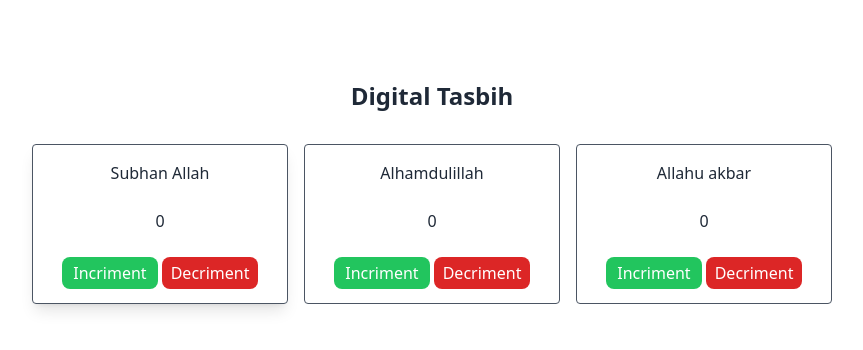
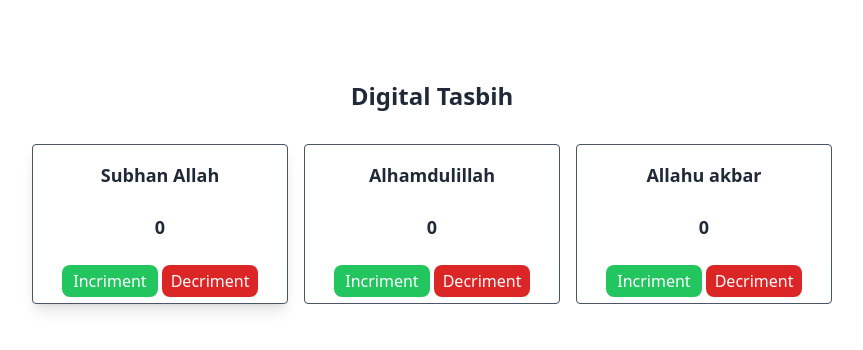
Before and after one commit to pekulhossain/Digital_Tasbihi, a plain HTML site: page index.html in a window 1280 px wide. Shown: the whole page, without its empty margins (208-1071 px from the left). Drawn offline with nearby package versions, Linux system fonts and the light colour scheme.

Commit message:
today final commit

```diff
--- a/index.html
+++ b/index.html
@@ -2,7 +2,7 @@
 <head>
     <meta charset="UTF-8">
     <meta name="viewport" content="width=device-width, initial-scale=1.0">
-    <title>Document</title>
+    <title>DigitalTasbihi</title>
 
     <link href="https://cdn.jsdelivr.net/npm/daisyui@3.5.1/dist/full.css" rel="stylesheet" type="text/css" />
     <script src="https://cdn.tailwindcss.com"></script>
@@ -11,20 +11,20 @@
     <h1 class="text-center mb-8 font-bold text-2xl">Digital Tasbih</h1>
      <div class="flex gap-4 text-center justify-center">
         <div class="border border-1 border-gray-600 w-64 h-40 p-4 shadow-lg rounded">
-            <h3 class="mb-6">Subhan Allah </h3>
-            <p id="subhanallahcount" class="mb-6"> 0 </p>
+            <h3 class="mb-6 text-lg font-semibold">Subhan Allah </h3>
+            <p id="subhanallahcount" class="mb-6 font-semibold text-lg"> 0 </p>
             <button id="subhanallahincrementbtn" class=" p-1 w-24 h-8 rounded-lg bg-green-500 text-white">Incriment </button>
             <button id="subhanallahdecrementbtn" class="p-1 w-24 h-8 rounded-lg bg-red-600 text-white">Decriment </button>
         </div>
         <div class="border border-1 border-gray-600 w-64 h-40 p-4 rounded">
-            <h3 class="mb-6">Alhamdulillah</h3>
-            <p id="alhamdulliahcount" class="mb-6"> 0 </p>
+            <h3 class="mb-6 text-lg font-semibold">Alhamdulillah</h3>
+            <p id="alhamdulliahcount" class="mb-6 font-semibold text-lg"> 0 </p>
             <button class=" p-1 w-24 h-8 rounded-lg bg-green-500 text-white">Incriment </button>
             <button class="p-1 w-24 h-8 rounded-lg bg-red-600 text-white">Decriment </button>
         </div>
         <div class="border border-1 border-gray-600 w-64 h-40 p-4 rounded">
-            <h3 class="mb-6">Allahu akbar </h3>
-            <p id="allahuakbercount" class="mb-6"> 0 </p>
+            <h3 class="mb-6 text-lg font-semibold">Allahu akbar </h3>
+            <p id="allahuakbercount" class="mb-6 font-semibold text-lg"> 0 </p>
             <button class=" p-1 w-24 h-8 rounded-lg bg-green-500 text-white">Incriment </button>
             <button class="p-1 w-24 h-8 rounded-lg bg-red-600 text-white">Decriment </button>
         </div>
```
